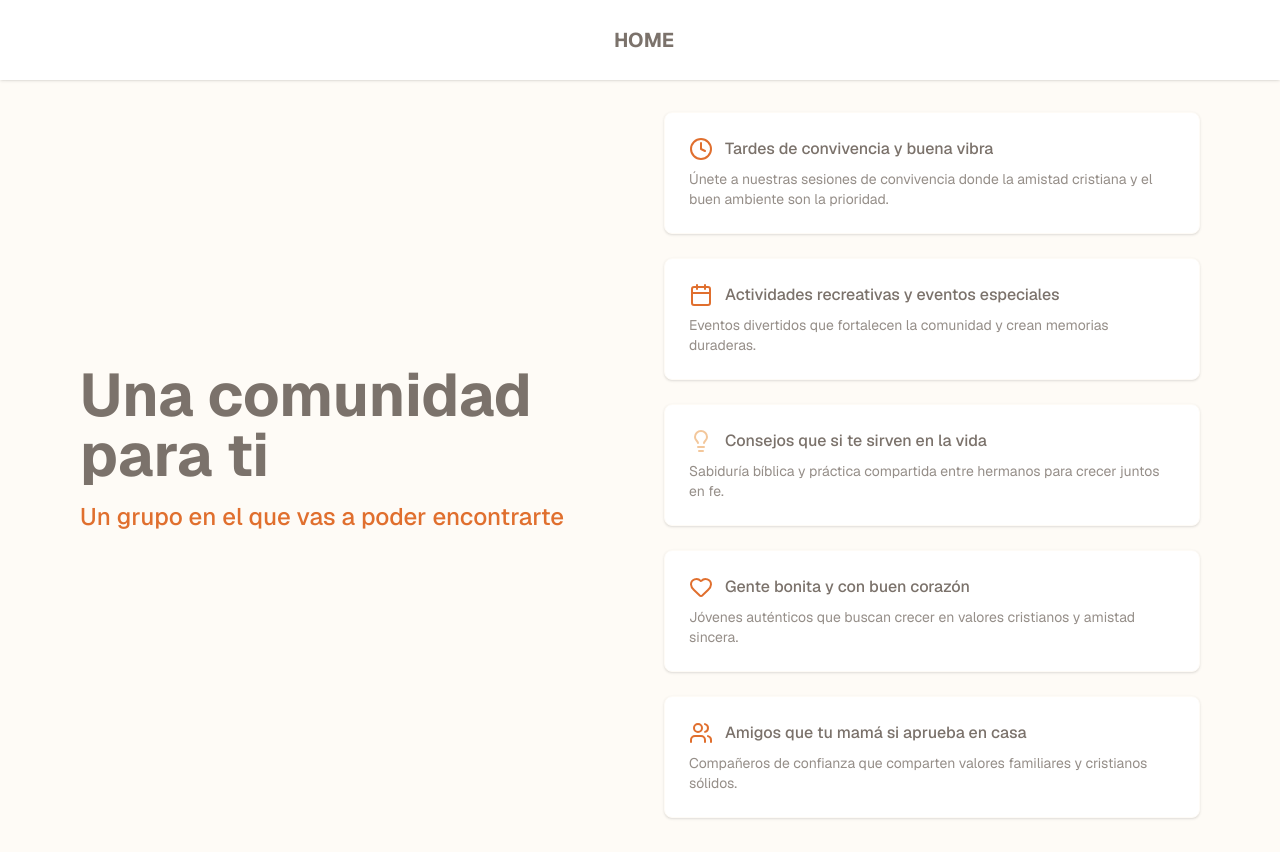
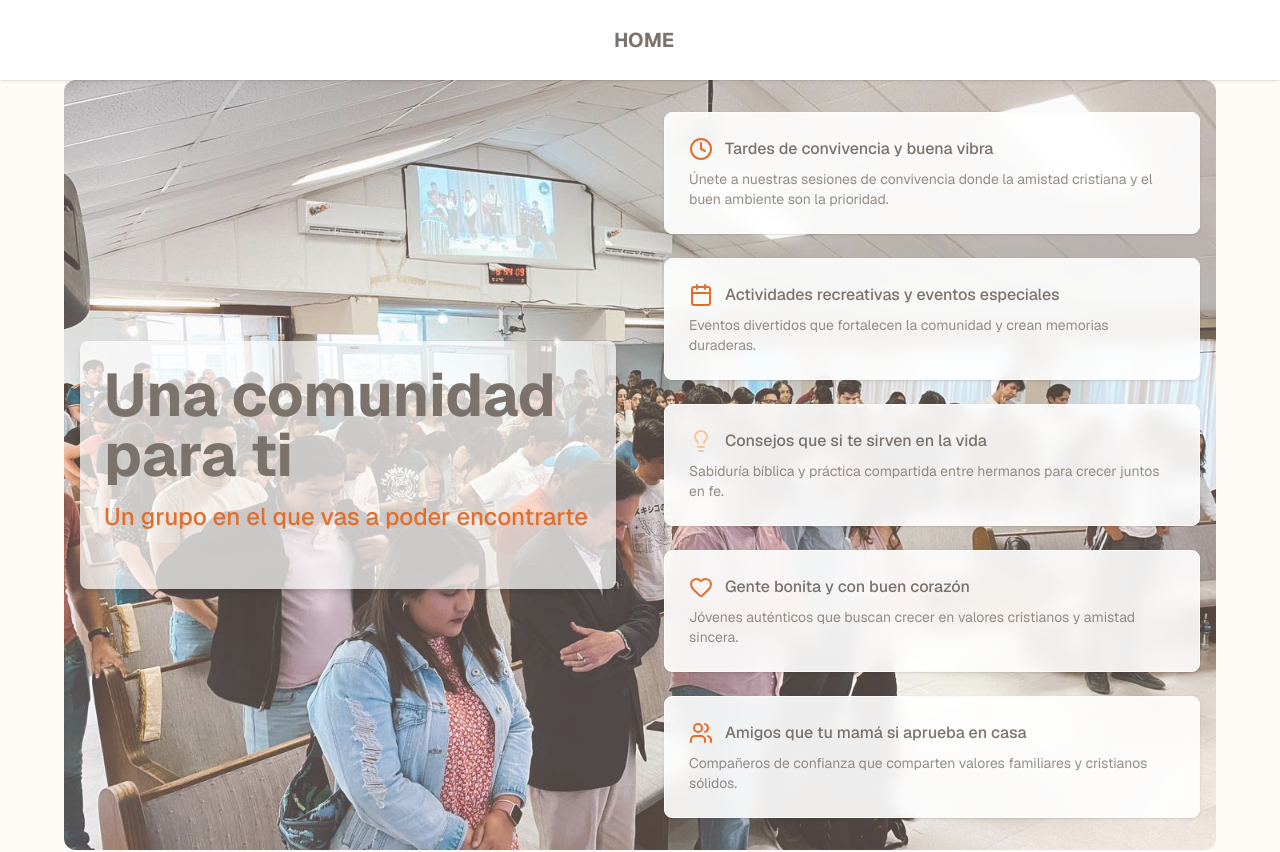
Before and after one commit to GermanxD/landing-page, a Next.js app: page / in a window 1280 px wide. Shown: the top 852 px of the page. Built offline with nearby package versions, Linux system fonts and the light colour scheme.

Commit message:
Se sube fondo para la page principal

```diff
--- a/src/components/HeroSection.js
+++ b/src/components/HeroSection.js
@@ -2,10 +2,21 @@ import { Users, Clock, Calendar, Lightbulb, Heart } from "lucide-react";
 
 export default function HeroSection() {
     return (
-        <section className="px-4 py-8 w-full max-w-6xl mx-auto">
-            <div className="md:grid md:grid-cols-2 md:gap-12 md:items-center">
+        <section
+            className="px-4 py-8 w-full max-w-6xl mx-auto rounded-xl overflow-hidden relative"
+            style={{
+                backgroundImage: "url('/background-page.jpg')",
+                backgroundSize: 'cover',
+                backgroundPosition: 'center',
+                backgroundRepeat: 'no-repeat'
+            }}
+        >
+            {/* Overlay más sutil */}
+            <div className="absolute inset-0 bg-white/20"></div>
+
+            <div className="relative z-10 md:grid md:grid-cols-2 md:gap-12 md:items-center">
                 {/* Título principal */}
-                <div className="text-center md:text-left mb-8 md:mb-0">
+            <div className="p-6 bg-white/70 rounded-lg shadow-md">
                 <h2 className="text-3xl md:text-5xl lg:text-6xl font-bold mb-4" style={{ color: 'var(--dim-gray)' }}>
                     Una comunidad para ti
                 </h2>
@@ -13,12 +24,11 @@ export default function HeroSection() {
                     Un grupo en el que vas a poder encontrarte
                 </p>
             </div>
-
                 {/* Cards de características */}
                 <div className="space-y-4 md:space-y-6">
                     <div className="grid gap-4 md:gap-6">
                         {/* Card "Tardes de convivencia y buena vibra" */}
-                        <div className="bg-white rounded-lg p-4 md:p-6 shadow-sm hover:shadow-md transition-shadow" style={{ borderColor: 'var(--baby-powder)', borderWidth: '1px' }}>
+                        <div className="bg-white/90 backdrop-blur-sm rounded-lg p-4 md:p-6 shadow-sm hover:shadow-md transition-shadow" style={{ borderColor: 'var(--baby-powder)', borderWidth: '1px' }}>
                             <div className="flex items-center gap-3">
                                 <Clock className="w-5 h-5 md:w-6 md:h-6" style={{ color: 'var(--cocoa-brown)' }} />
                                 <span className="font-medium text-sm md:text-base" style={{ color: 'var(--dim-gray)' }}>Tardes de convivencia y buena vibra</span>
@@ -29,7 +39,7 @@ export default function HeroSection() {
                         </div>
 
                         {/* Card "Actividades recreativas y eventos especiales" */}
-                        <div className="bg-white rounded-lg p-4 md:p-6 shadow-sm hover:shadow-md transition-shadow" style={{ borderColor: 'var(--baby-powder)', borderWidth: '1px' }}>
+                        <div className="bg-white/90 backdrop-blur-sm rounded-lg p-4 md:p-6 shadow-sm hover:shadow-md transition-shadow" style={{ borderColor: 'var(--baby-powder)', borderWidth: '1px' }}>
                             <div className="flex items-center gap-3">
                                 <Calendar className="w-5 h-5 md:w-6 md:h-6" style={{ color: 'var(--cocoa-brown)' }} />
                                 <span className="font-medium text-sm md:text-base" style={{ color: 'var(--dim-gray)' }}>Actividades recreativas y eventos especiales</span>
@@ -40,7 +50,7 @@ export default function HeroSection() {
                         </div>
 
                         {/* Card "Consejos que si te sirven en la vida" */}
-                        <div className="bg-white rounded-lg p-4 md:p-6 shadow-sm hover:shadow-md transition-shadow" style={{ borderColor: 'var(--baby-powder)', borderWidth: '1px' }}>
+                        <div className="bg-white/90 backdrop-blur-sm rounded-lg p-4 md:p-6 shadow-sm hover:shadow-md transition-shadow" style={{ borderColor: 'var(--baby-powder)', borderWidth: '1px' }}>
                             <div className="flex items-center gap-3">
                                 <Lightbulb className="w-5 h-5 md:w-6 md:h-6" style={{ color: 'var(--peach)' }} />
                                 <span className="font-medium text-sm md:text-base" style={{ color: 'var(--dim-gray)' }}>Consejos que si te sirven en la vida</span>
@@ -51,7 +61,7 @@ export default function HeroSection() {
                         </div>
 
                         {/* Card "Gente bonita y con buen corazón" */}
-                        <div className="bg-white rounded-lg p-4 md:p-6 shadow-sm hover:shadow-md transition-shadow" style={{ borderColor: 'var(--baby-powder)', borderWidth: '1px' }}>
+                        <div className="bg-white/90 backdrop-blur-sm rounded-lg p-4 md:p-6 shadow-sm hover:shadow-md transition-shadow" style={{ borderColor: 'var(--baby-powder)', borderWidth: '1px' }}>
                             <div className="flex items-center gap-3">
                                 <Heart className="w-5 h-5 md:w-6 md:h-6" style={{ color: 'var(--cocoa-brown)' }} />
                                 <span className="font-medium text-sm md:text-base" style={{ color: 'var(--dim-gray)' }}>Gente bonita y con buen corazón</span>
@@ -62,7 +72,7 @@ export default function HeroSection() {
                         </div>
 
                         {/* Card "Amigos que tu mamá si aprueba en casa" */}
-                        <div className="bg-white rounded-lg p-4 md:p-6 shadow-sm hover:shadow-md transition-shadow" style={{ borderColor: 'var(--baby-powder)', borderWidth: '1px' }}>
+                        <div className="bg-white/90 backdrop-blur-sm rounded-lg p-4 md:p-6 shadow-sm hover:shadow-md transition-shadow" style={{ borderColor: 'var(--baby-powder)', borderWidth: '1px' }}>
                             <div className="flex items-center gap-3">
                                 <Users className="w-5 h-5 md:w-6 md:h-6" style={{ color: 'var(--cocoa-brown)' }} />
                                 <span className="font-medium text-sm md:text-base" style={{ color: 'var(--dim-gray)' }}>Amigos que tu mamá si aprueba en casa</span>
```
Also changed, not shown: public/background-page.jpg (added). Lines whose indentation alone changed are shown as unchanged.
